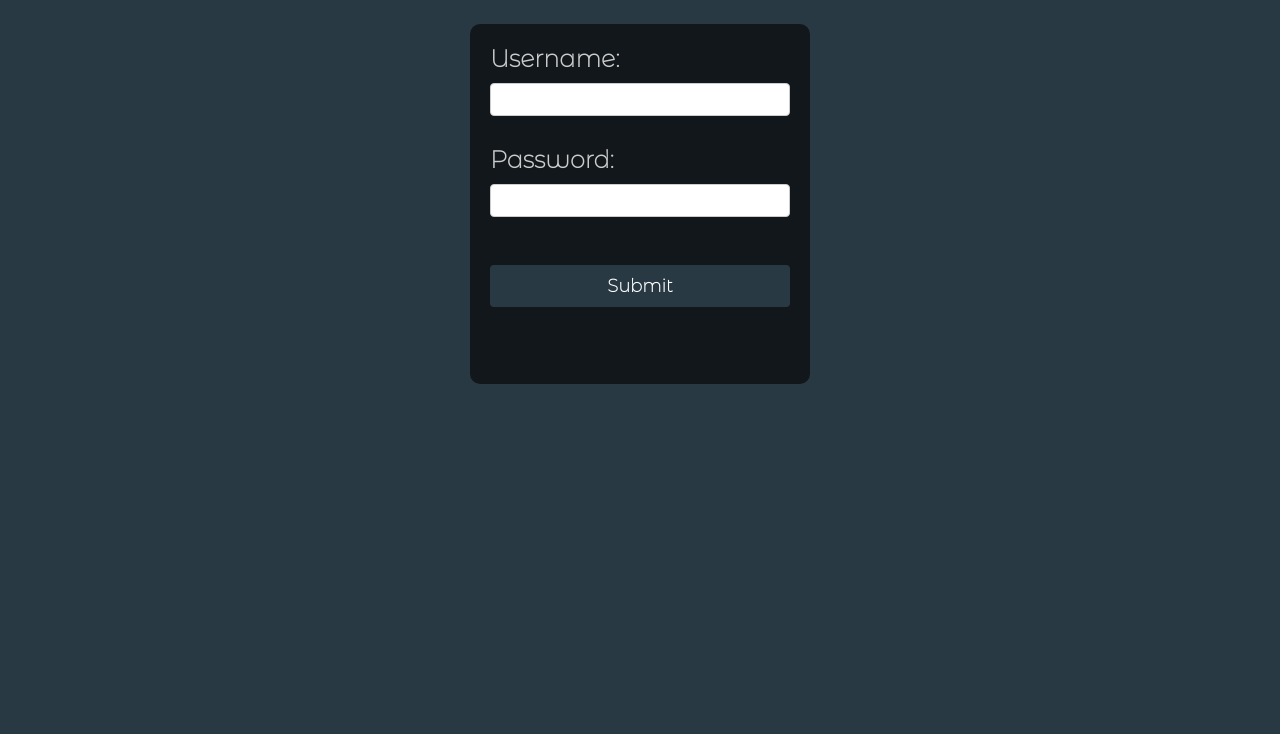
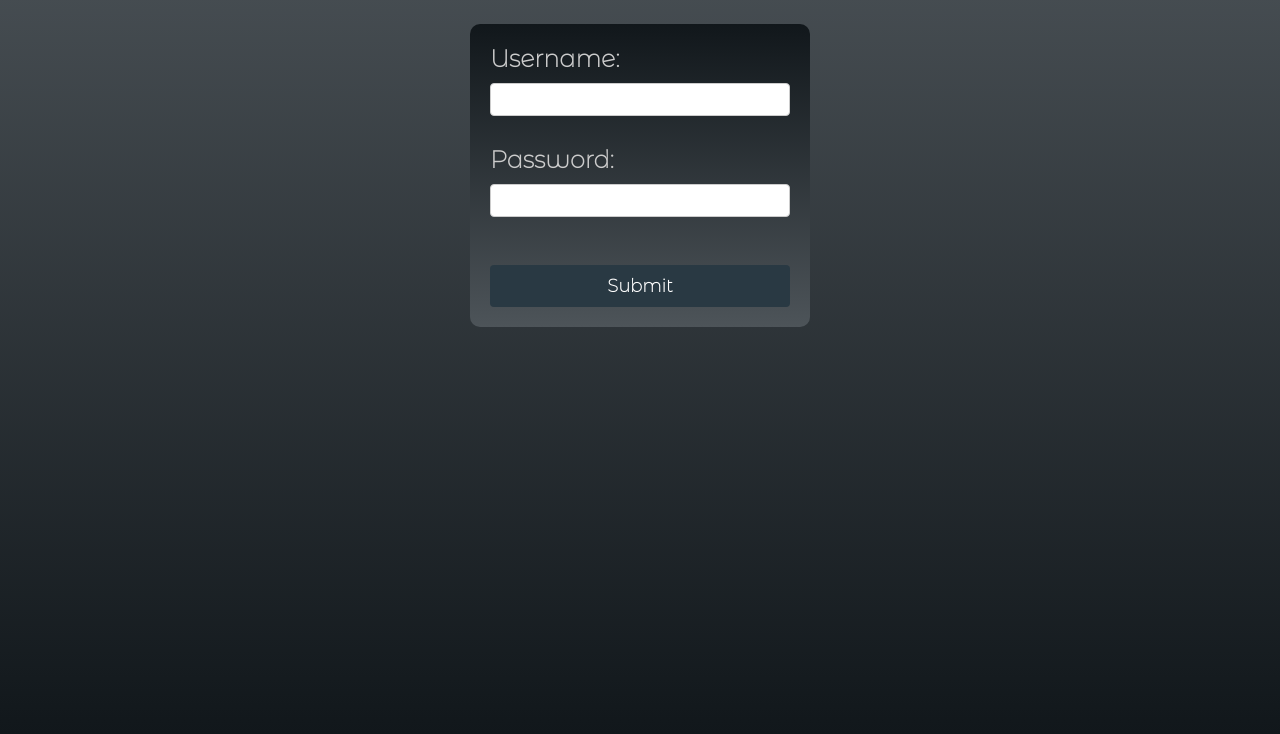
Before and after one commit to shahfaidrabbani/Login-page, a plain HTML site: page index.html in a window 1280 px wide. Shown: the part 114-848 px from the top of the page. Drawn offline with Linux system fonts and the light colour scheme.

Commit message:
Update style.css

```diff
--- a/style.css
+++ b/style.css
@@ -2,6 +2,7 @@ body {
     font-family: 'Montserrat Alternates', sans-serif;
     background-color:rgb(41, 57, 67);
 background: -moz-linear-gradient(90deg,rgb(17, 23, 27) 0%,rgb(77, 84, 89) 100%);
+    background: -webkit-linear-gradient(90deg,rgb(17, 23, 27) 0%,rgb(77, 84, 89) 100%);
 height: 100vh;
 
 
@@ -17,11 +18,13 @@ font-size: xxx-large;
 form {
 max-width: 300px;
 margin: 0 auto;
-height: 40vh;
+/* height: 40vh; */
 background-color:rgb(17, 23, 27);
 padding: 20px;
 border-radius: 10px;
 background: -moz-linear-gradient(top,rgb(17, 23, 27) 0%,rgb(77, 84, 89) 100%); /* W3C */
+background: -webkit-linear-gradient(top,rgb(17, 23, 27) 0%,rgb(77, 84, 89) 100%); /* W3C */
+
 
 }
 
```
